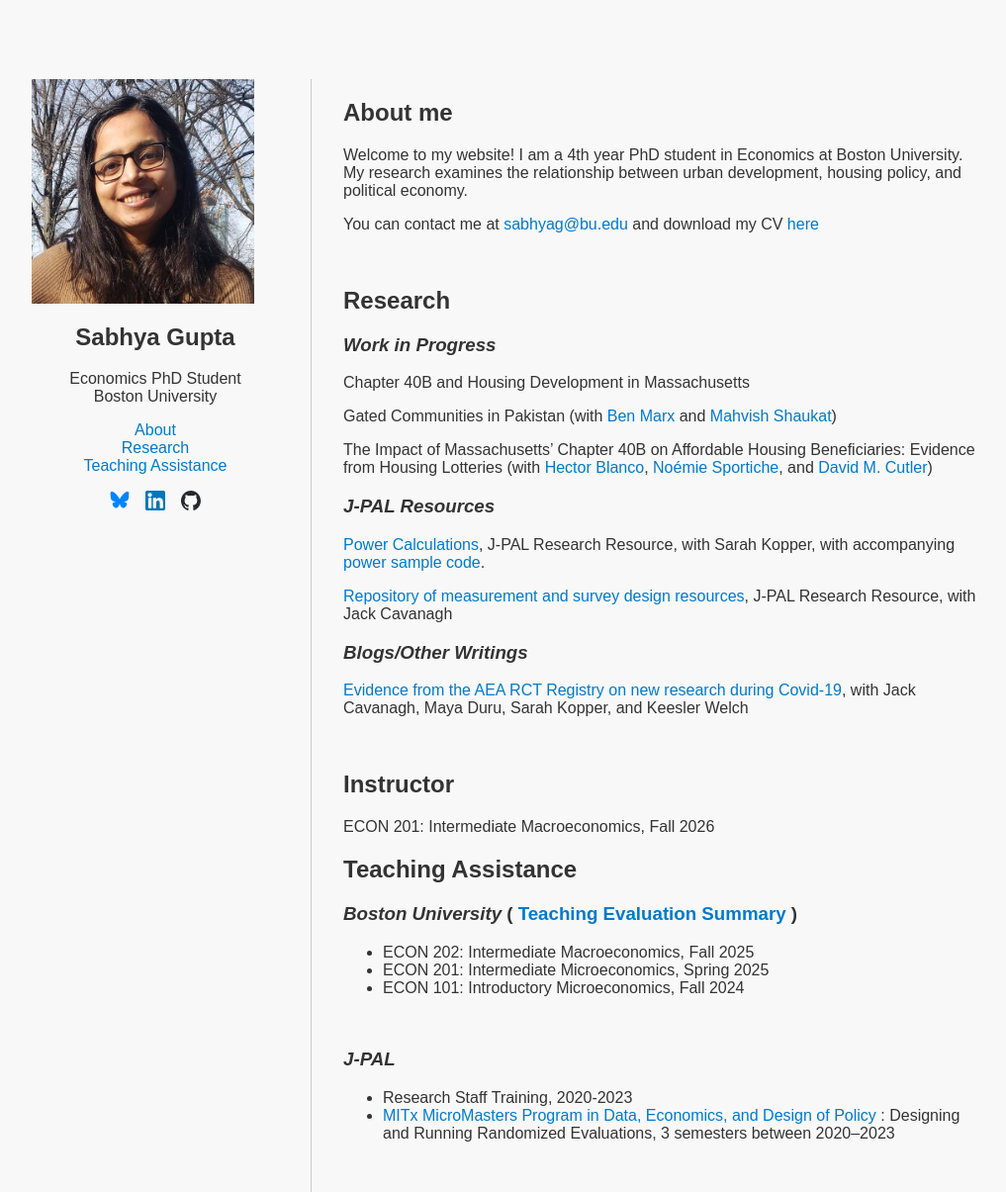
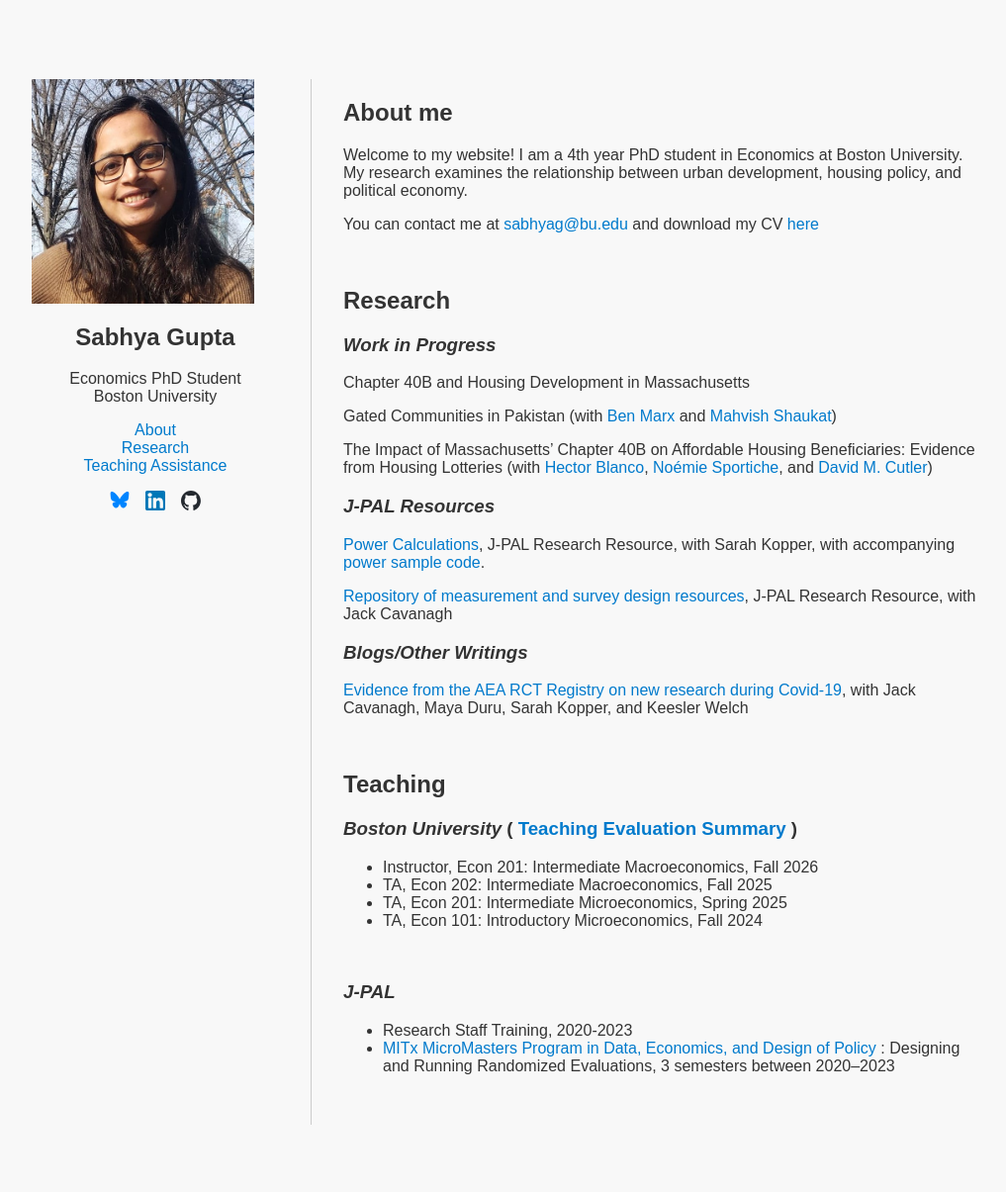
Before and after one commit to sabhya-gupta/sabhya-gupta.github.io, a Jekyll site: the page built from index.md, in a window 1280 px wide. Shown: the whole page at 99% size, without its empty margins (128-1145 px from the left). Built offline with Jekyll 4.4.1, drawn with Linux system fonts in a browser that asks for light colours; after the commit the page ends 1137 px from its top, so only the background shows below that.

Commit message:
Update teaching roles and course listings

```diff
--- a/_includes/teaching.md
+++ b/_includes/teaching.md
@@ -1,14 +1,12 @@
-## Instructor {#teaching}
-
-ECON 201: Intermediate Macroeconomics, Fall 2026
-
-## Teaching Assistance
+## Teaching {#teaching}
 
 <h3><em>Boston University  </em> (<a href="/files/teaching_evaluation_summary.pdf" target="_blank"> Teaching Evaluation Summary </a>) </h3>
 <ul>
-    <li>ECON 202: Intermediate Macroeconomics, Fall 2025 </li>
-    <li> ECON 201: Intermediate Microeconomics, Spring 2025 </li>
-      <li>ECON 101: Introductory Microeconomics, Fall 2024</li>
+   <li> Instructor, Econ 201: Intermediate Macroeconomics, Fall 2026 </li>
+
+    <li>TA, Econ 202: Intermediate Macroeconomics, Fall 2025 </li>
+    <li> TA, Econ 201: Intermediate Microeconomics, Spring 2025 </li>
+      <li>TA, Econ 101: Introductory Microeconomics, Fall 2024</li>
   </ul>
 
 <br>
```
